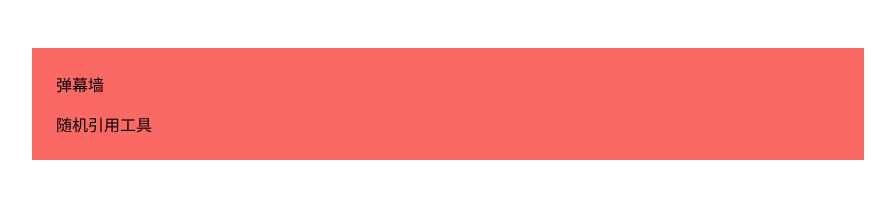
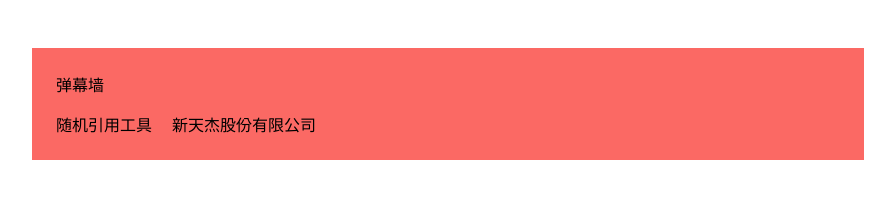
Before and after one commit to JaceyKan/practice, a plain HTML site: page index.html in a window 1280 px wide. Shown: the whole page, without its empty margins (192-1087 px from the left). Drawn offline with Linux system fonts and the light colour scheme.

Commit message:
update index.html

```diff
--- a/index.html
+++ b/index.html
@@ -9,7 +9,7 @@
     <div class="mainContain">
         <a href="barrage.html" target="_blank">弹幕墙</a><br>
         <a href="randomQuoteMachine.html" target="_blank">随机引用工具</a>
+        <a href="XinTianJie.html" target="_blank">新天杰股份有限公司</a>
     </div>
-
 </body>
 </html>
```
Also changed, not shown: index1.html (+1 -1 lines).
